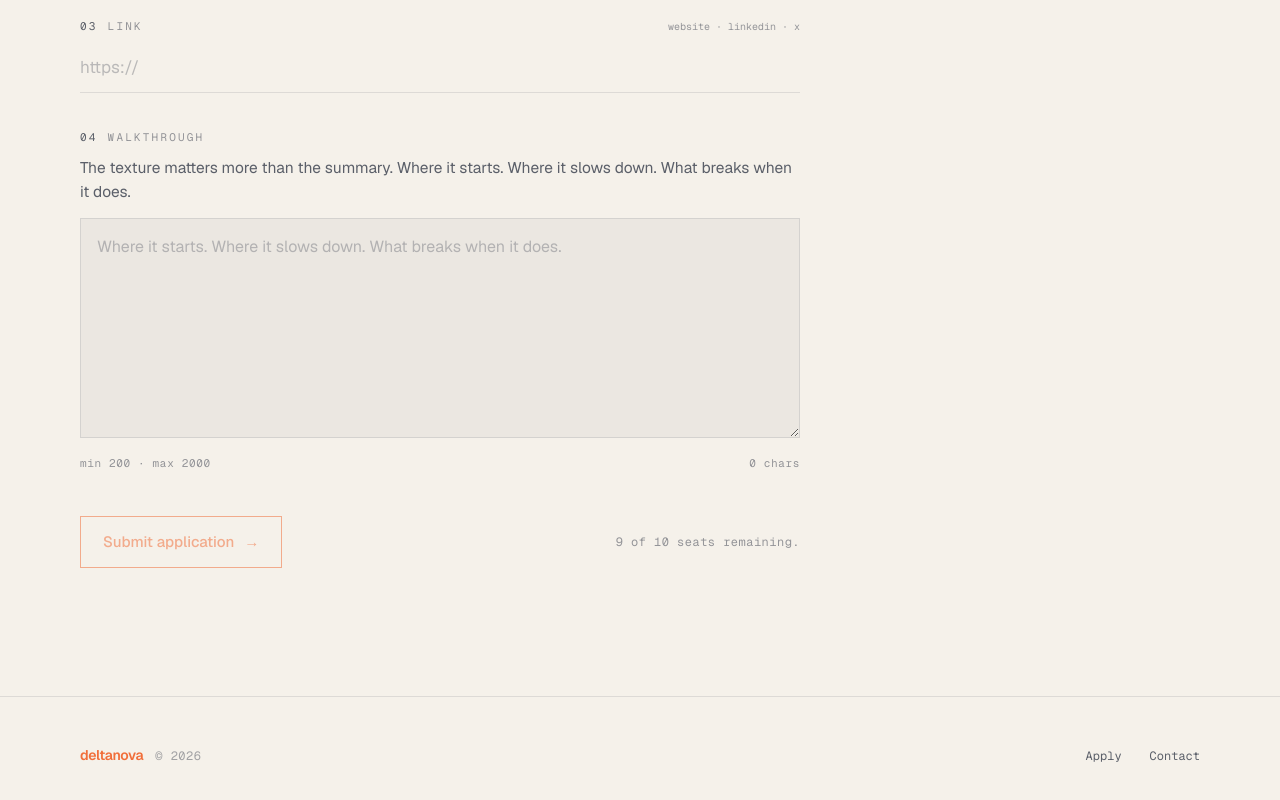
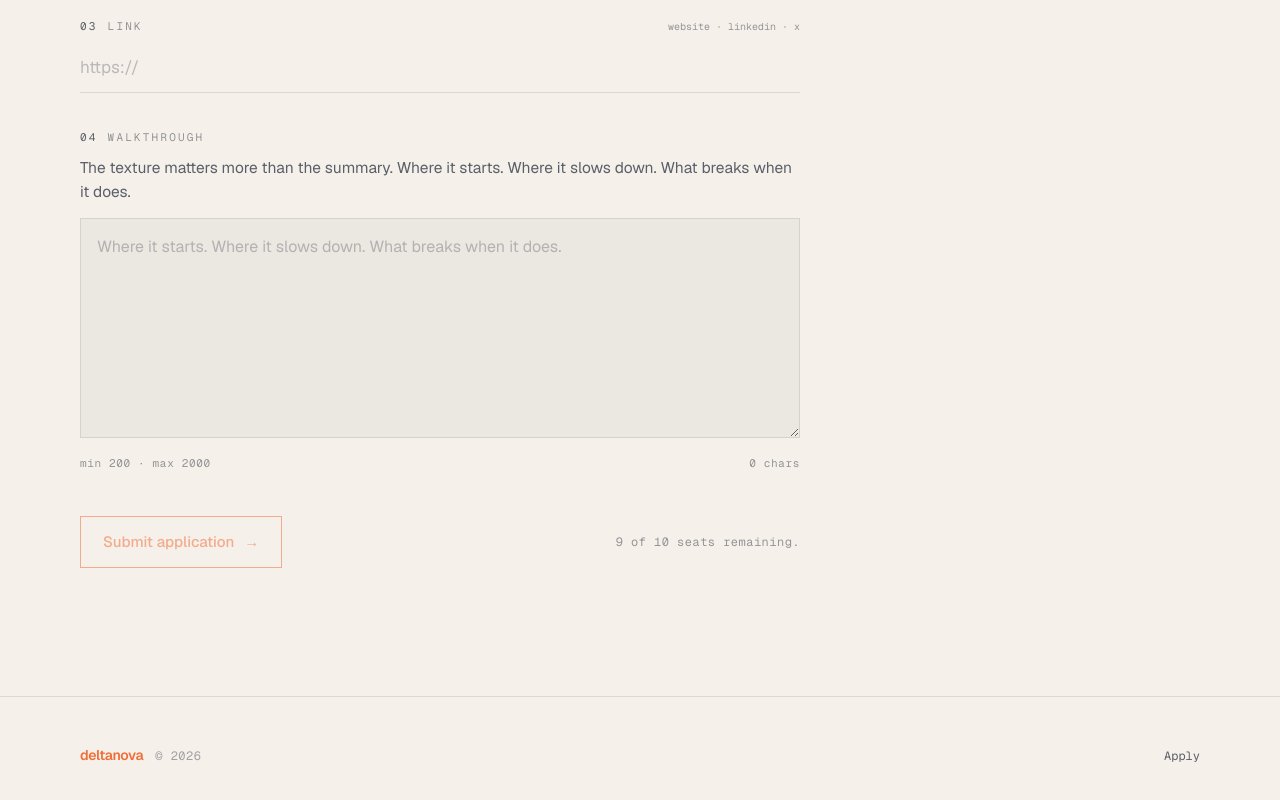
Before and after one commit to irivelez/deltanova, a Next.js app: page / in a window 1280 px wide. Shown: the part 2764-3564 px from the top of the page. Built offline with nearby package versions, Linux system fonts and the light colour scheme.

Commit message:
chore: drop Contact link from footer (form is the contact)

```diff
--- a/components/landing/Landing.tsx
+++ b/components/landing/Landing.tsx
@@ -15,7 +15,6 @@
  * One client module so reveal animations + form state + typewriter share scope.
  */
 
-import Link from "next/link";
 import { motion } from "framer-motion";
 import { useCallback, useEffect, useMemo, useRef, useState, type FormEvent, type ReactNode } from "react";
 
@@ -501,9 +500,6 @@ function Footer({ onApply }: { onApply: () => void }) {
           >
             Apply
           </a>
-          <Link href="mailto:irina@deltanova.io" className="hover:text-[var(--foreground)] transition-colors" style={{ color: "var(--ink-dim)" }}>
-            Contact
-          </Link>
         </div>
       </div>
     </footer>
```
